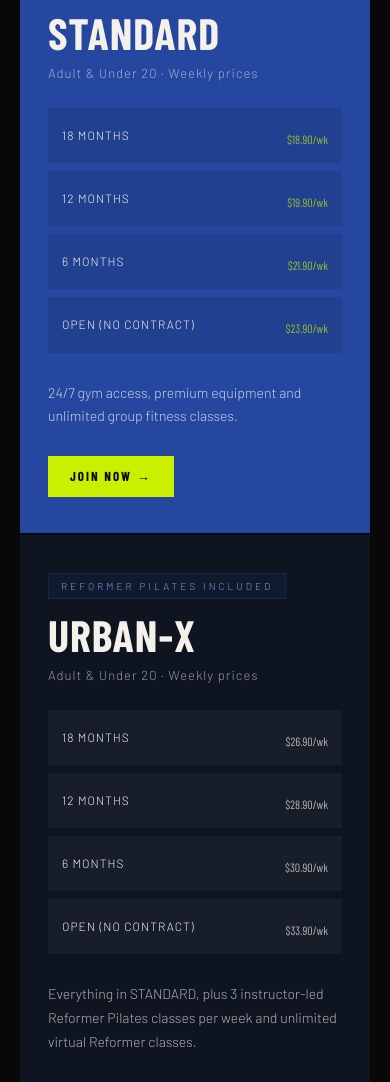
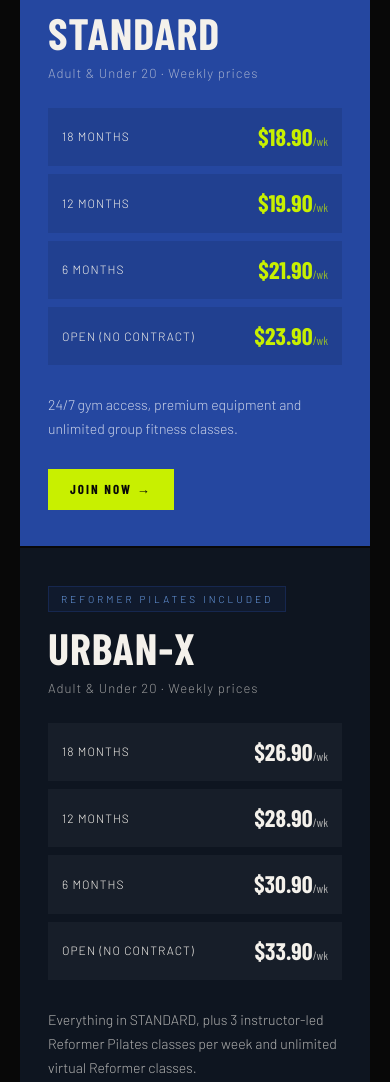
Before and after one commit to paranpeitho-web/urban-fitness, a plain HTML site: page membership.html in a window 390 px wide. Shown: the part 886-1968 px from the top of the page. Drawn offline with nearby package versions, Linux system fonts and the light colour scheme; no server answers; a web font is replaced by a local one.

Commit message:
Improve weekly membership price legibility on desktop and mobile

```diff
--- a/membership.html
+++ b/membership.html
@@ -190,6 +190,7 @@
     .mem-opt-period{font-size:12px;letter-spacing:1px;text-transform:uppercase}
     .mem-opt-price{font-family:var(--f-display);font-size:22px;font-weight:700}
     .mem-opt-price span{font-size:12px;font-weight:400;opacity:.7}
+    .mem-opt-price .age-price{font-size:24px;font-weight:700;opacity:1}
     .mem-desc{font-size:14px;line-height:1.7;opacity:.7;margin-bottom:28px}
     .mem-link{display:inline-flex;align-items:center;gap:8px;font-family:var(--f-display);font-size:13px;font-weight:700;letter-spacing:2px;text-transform:uppercase;color:inherit;border-bottom:2px solid currentColor;padding-bottom:3px;transition:gap var(--t-base)}
     .mem-link:hover{gap:14px}
```
